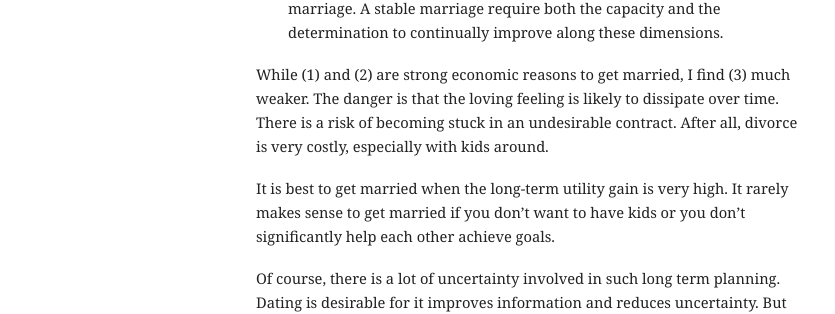
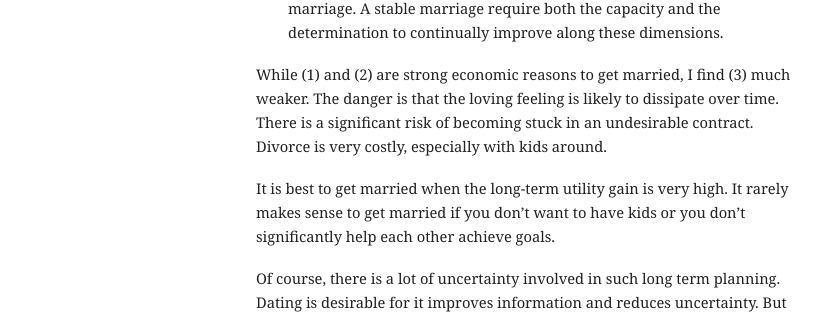
Before and after one commit to mbwong/mbwong.github.com, a Jekyll site: the page built from _posts/2013-05-12-thoughts-on-marriage.md, in a window 1280 px wide. Shown: the part 736-1050 px from the top of the page, without its empty margins (94-929 px from the left). Built offline with Jekyll 4.4.1, drawn with Linux system fonts in a browser that asks for light colours.

Commit message:
Update 2013-05-12-thoughts-on-marriage.md

```diff
--- a/_posts/2013-05-12-thoughts-on-marriage.md
+++ b/_posts/2013-05-12-thoughts-on-marriage.md
@@ -16,7 +16,7 @@ Getting married is one of the most significant economic decisions one can make.
 
 4. Personal traits contribute to the utility gain from a marriage. These include alignment of goals, open-mindedness, flexibility, willingness and ability to communicate. These attributes are important to the success of a marriage. A stable marriage require both the capacity and the determination to continually improve along these dimensions.
 
-While (1) and (2) are strong economic reasons to get married, I find (3) much weaker. The danger is that the loving feeling is likely to dissipate over time. There is a risk of becoming stuck in an undesirable contract. After all, divorce is very costly, especially with kids around.
+While (1) and (2) are strong economic reasons to get married, I find (3) much weaker. The danger is that the loving feeling is likely to dissipate over time. There is a significant risk of becoming stuck in an undesirable contract. Divorce is very costly, especially with kids around.
 
 It is best to get married when the long-term utility gain is very high. It rarely makes sense to get married if you don't want to have kids or you don't significantly help each other achieve goals.
 
```
